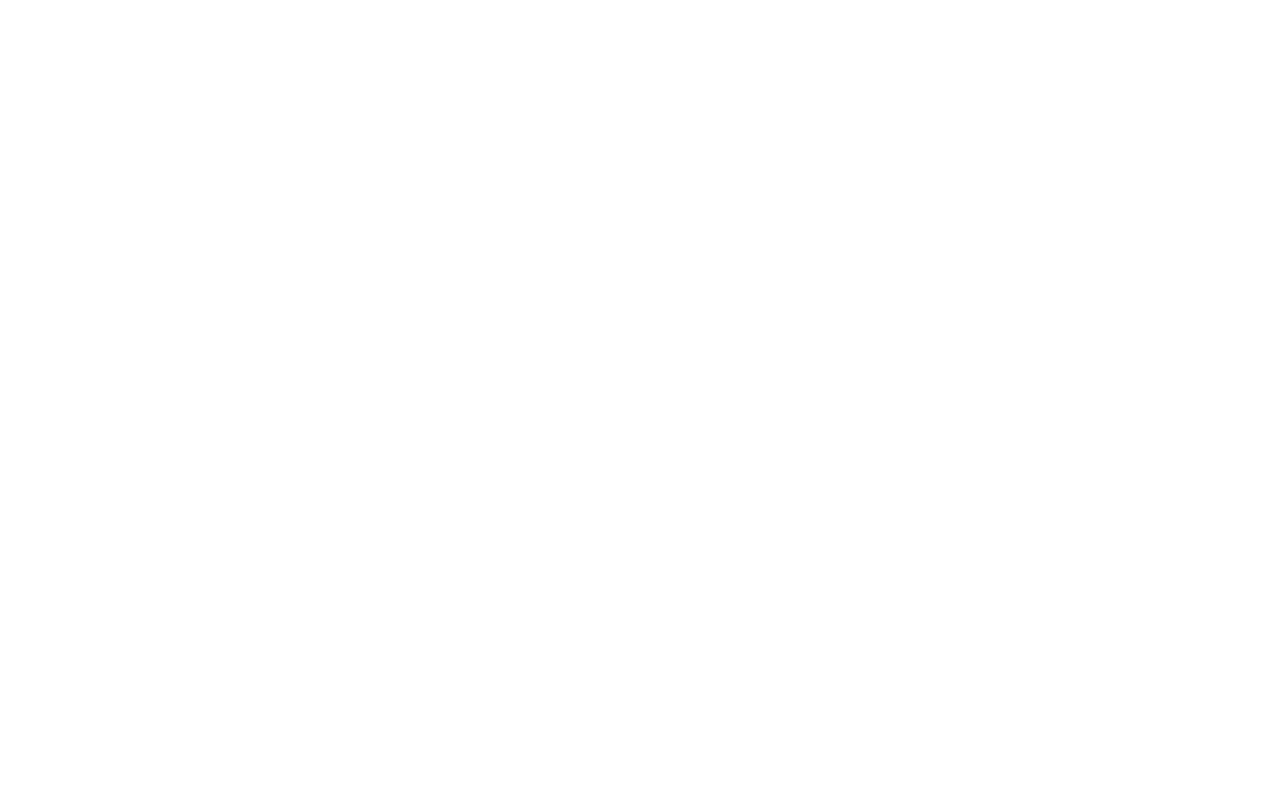
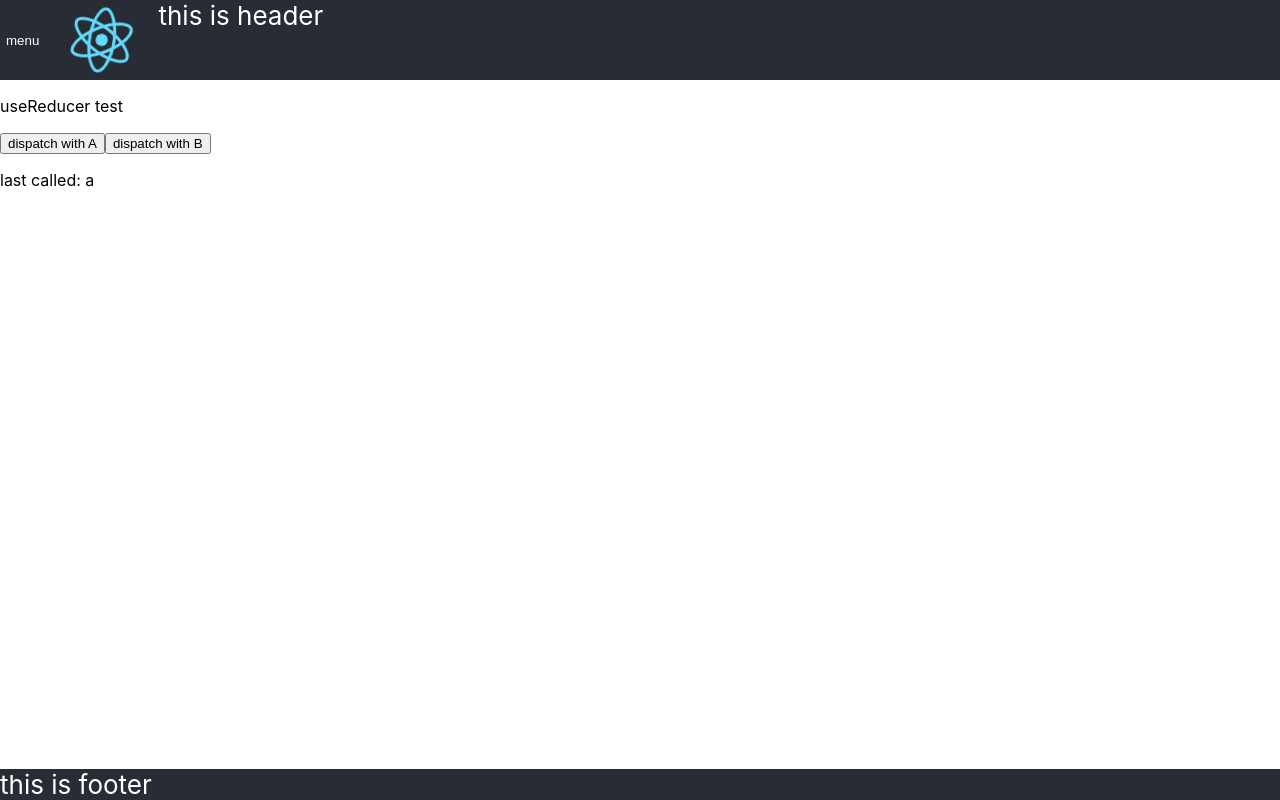
Before and after one commit to nnkkd/react-playground, a React (Create React App) app: page /useReduce in a window 1280 px wide. Before the commit this address had no page. Built offline with nearby package versions, Linux system fonts and the light colour scheme.

Commit message:
app追加

```diff
--- a/src/App.tsx
+++ b/src/App.tsx
@@ -5,6 +5,7 @@
 import { Form } from './pages/Form'
 import { ToDo } from './pages/ToDo'
 import UseContext from './pages/UseContext'
+import { UseReducer } from './pages/UseReducer'
 function App(): JSX.Element {
     return (
         <BrowserRouter>
@@ -14,6 +15,7 @@
                 <Route path={'/useContext'} element={<UseContext />}></Route>
                 <Route path={'/form'} element={<Form />}></Route>
                 <Route path={'/todo'} element={<ToDo />}></Route>
+                <Route path={'/useReduce'} element={<UseReducer />}></Route>
             </Routes>
         </BrowserRouter>
     )
--- a/src/components/menu/Menu.tsx
+++ b/src/components/menu/Menu.tsx
@@ -19,10 +19,12 @@
 
                 <div className={isOpen ? styles.openedMenu : styles.closedMenu}>
                     <ul>
-                        {PAGES.map((x) => {
+                        {PAGES.map((x, i) => {
                             return (
-                                <li>
-                                    <Link to={x.uri}>{x.name}</Link>
+                                <li key={i}>
+                                    <Link key={i} to={x.uri}>
+                                        {x.name}
+                                    </Link>
                                 </li>
                             )
                         })}
--- /dev/null
+++ b/src/components/useReducerApp/useReducerApp.tsx
@@ -0,0 +1,26 @@
+import { useReducer } from 'react'
+
+type Action = 'A' | 'B'
+
+const reducer = (state: string, action: Action): string => {
+    if (action === 'A') {
+        console.log('A')
+        state = 'A'
+    } else {
+        console.log('B')
+        state = 'B'
+    }
+    return state
+}
+
+export const UseReducerApp = (): JSX.Element => {
+    const [state, dispatch] = useReducer(reducer, 'a')
+
+    return (
+        <>
+            <button onClick={() => dispatch('A')}>dispatch with A</button>
+            <button onClick={() => dispatch('B')}>dispatch with B</button>
+            <p>last called: {state}</p>
+        </>
+    )
+}
--- a/src/pages/Home.tsx
+++ b/src/pages/Home.tsx
@@ -7,8 +7,12 @@
     return (
         <>
             <Layout title='toppage'>
-                {PAGES.map((x) => {
-                    return <Link to={x.uri}>{x.name}</Link>
+                {PAGES.map((x, i) => {
+                    return (
+                        <Link key={i} to={x.uri}>
+                            {x.name}
+                        </Link>
+                    )
                 })}
             </Layout>
         </>
--- /dev/null
+++ b/src/pages/UseReducer.tsx
@@ -0,0 +1,10 @@
+import { Layout } from '../components/layouts/Layouts'
+import { UseReducerApp } from '../components/useReducerApp/useReducerApp'
+
+export const UseReducer = (): JSX.Element => {
+    return (
+        <Layout title='useReducer test'>
+            <UseReducerApp />
+        </Layout>
+    )
+}
--- a/src/shared/pages.ts
+++ b/src/shared/pages.ts
@@ -1,6 +1,7 @@
 export const PAGES: Array<{ name: string; uri: string }> = [
     { name: 'root', uri: '/' },
     { name: 'useState-Effect', uri: '/useState-effect' },
+    { name: 'useReducer', uri: '/useReduce' },
     { name: 'form', uri: '/form' },
     { name: 'todo', uri: '/todo' }
 ]
```
